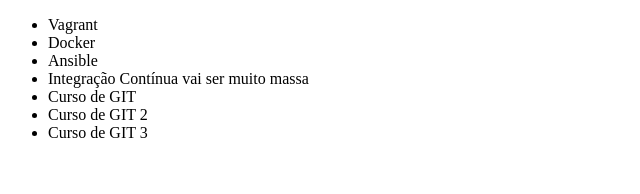
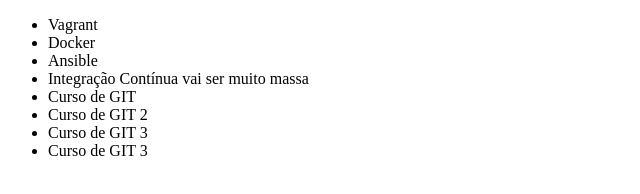
Before and after one commit to gabriel200398/origin, a plain HTML site: page index.html in a window 1280 px wide. Shown: the whole page, without its empty margins (0-640 px from the left). Drawn offline with Linux system fonts and the light colour scheme.

```diff
--- a/index.html
+++ b/index.html
@@ -13,6 +13,7 @@
 		<li>Curso de GIT</li>
 		<li>Curso de GIT 2</li>
 		<li>Curso de GIT 3</li>
+		<li>Curso de GIT 3</li>
     </ul>
 </body>
 </html>
```
